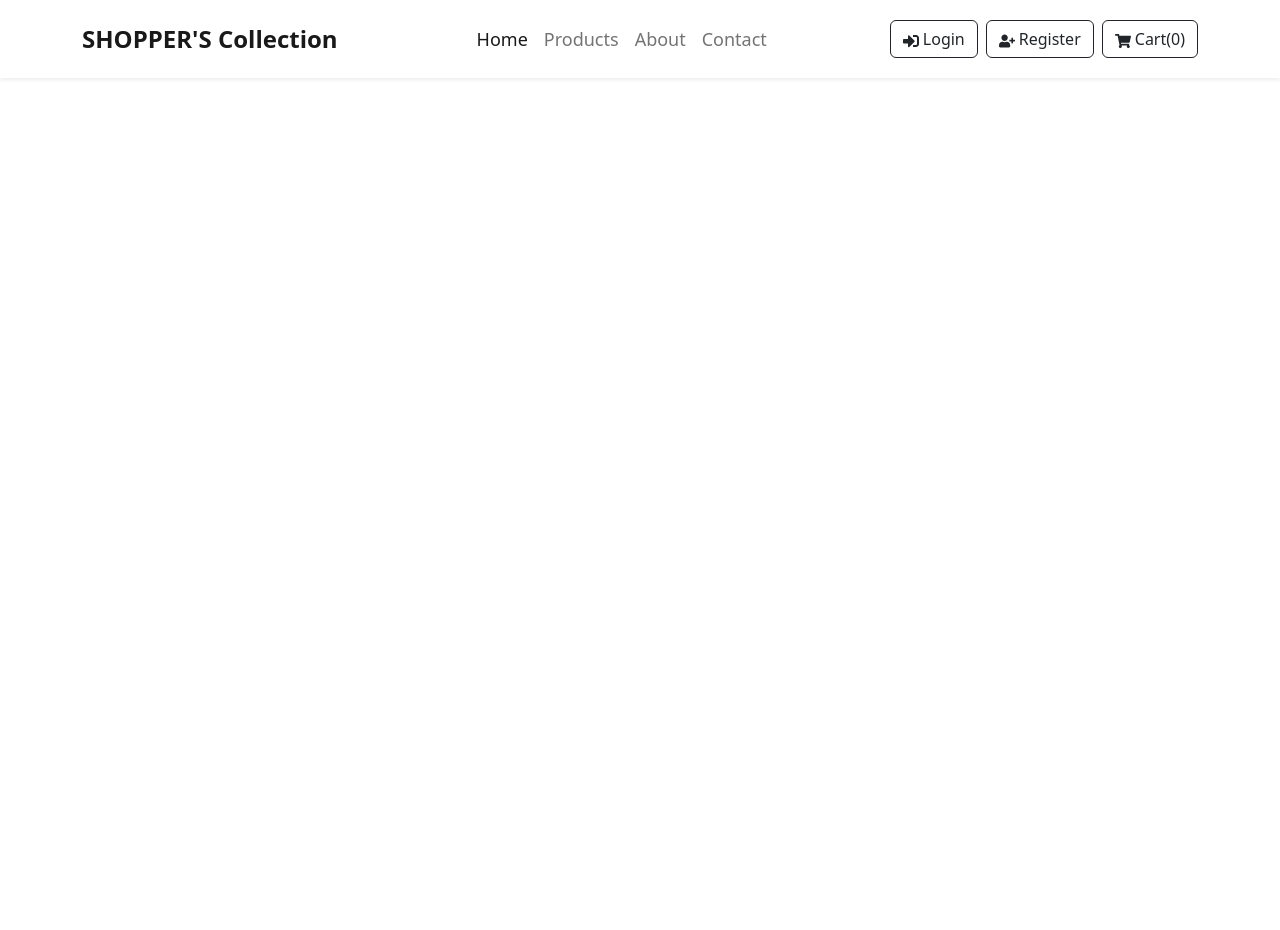
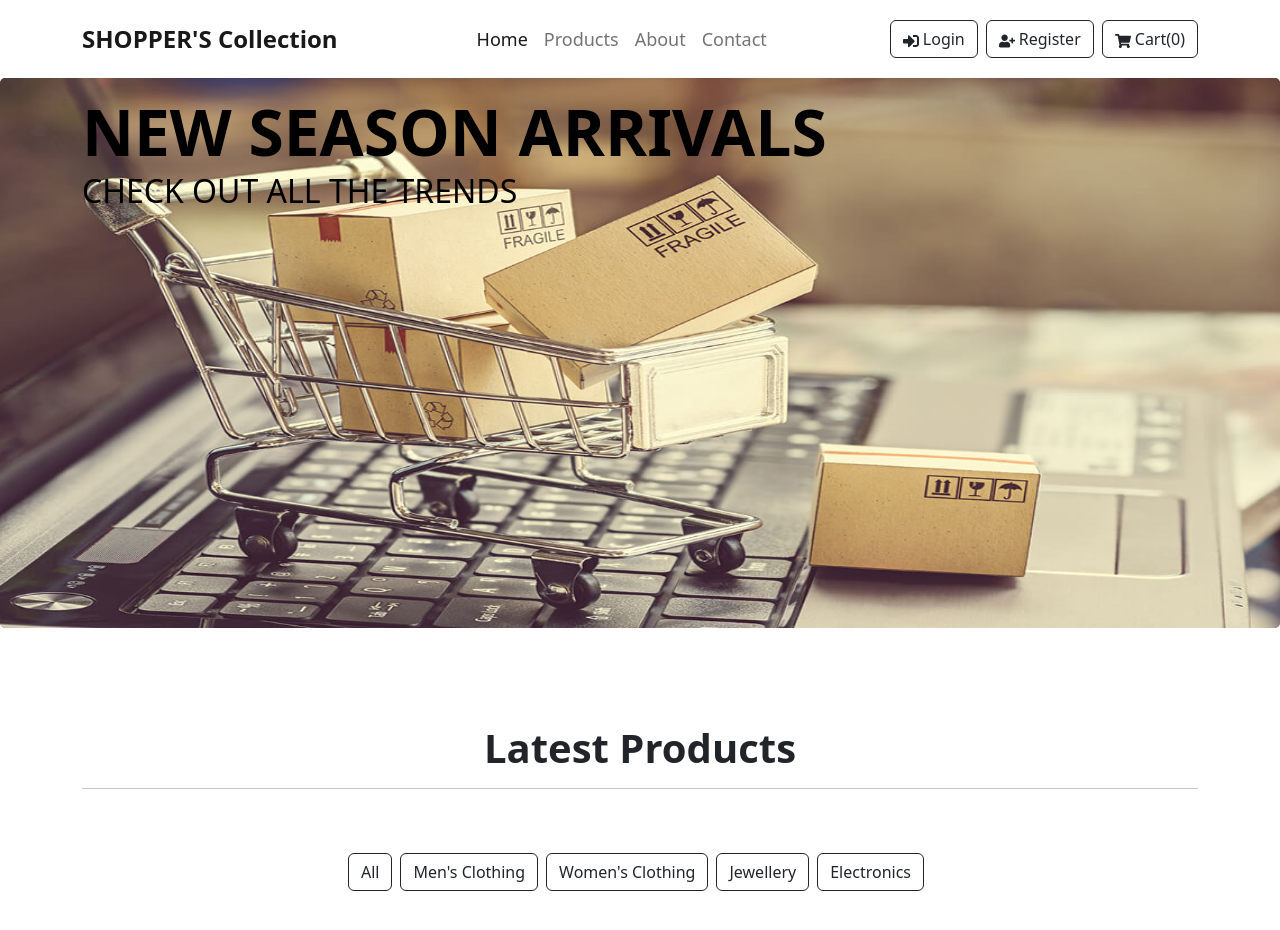
Before and after one commit to SreeparnaPaul/ReactEcommerce, a React (Create React App) app: page / in a window 1280 px wide. Shown: the top 930 px of the page. Before the commit the page ends 800 px from the top, so only its background shows below. Built offline with nearby package versions, Linux system fonts and the light colour scheme; no server answers.

Commit message:
#added Home.jsx and Product.jsx

```diff
--- a/src/App.js
+++ b/src/App.js
@@ -1,10 +1,12 @@
 import './App.css';
 import Navbar from './components/Navbar';
+import Home from './components/Home';
 
 function App() {
   return (
    <>
    <Navbar/>
+   <Home/>
    </>
   );
 }
--- /dev/null
+++ b/src/components/Home.jsx
@@ -0,0 +1,22 @@
+import React from 'react'
+import bg from '../assets/bg.jpg'
+import Products from './Products'
+function Home() {
+  return (
+    <div className='hero'>
+    <div className="card text-black bg-dark border-0">
+  <img src={bg} className="card-img" alt="Background" height="550px"/>
+  <div className="card-img-overlay d-flex flex-column ">
+  <div className='container'>
+    <h5 className="card-title display-3 fw-bolder mb-0">NEW SEASON ARRIVALS</h5>
+    <p className="card-subtitle lead fs-2">CHECK OUT ALL THE TRENDS</p>
+
+    </div>
+  </div>
+</div>
+<Products/>
+    </div>
+  )
+}
+
+export default Home
--- a/src/components/Navbar.jsx
+++ b/src/components/Navbar.jsx
@@ -3,25 +3,25 @@ import {FaSignInAlt,FaShoppingCart,FaUserPlus} from 'react-icons/fa'
 function Navbar() {
   return (
     <div>
-    <nav class="navbar navbar-expand-lg bg-white py-3 shadow-sm">
-    <div class="container">
-      <a class="navbar-brand fw-bold fs-4" href="#">SHOPPER'S Collection</a>
-      <button class="navbar-toggler" type="button" data-bs-toggle="collapse" data-bs-target="#navbarSupportedContent" aria-controls="navbarSupportedContent" aria-expanded="false" aria-label="Toggle navigation">
-        <span class="navbar-toggler-icon"></span>
+    <nav className="navbar navbar-expand-lg bg-white py-3 shadow-sm">
+    <div className="container">
+      <a className="navbar-brand fw-bold fs-4" href="#">SHOPPER'S Collection</a>
+      <button className="navbar-toggler" type="button" data-bs-toggle="collapse" data-bs-target="#navbarSupportedContent" aria-controls="navbarSupportedContent" aria-expanded="false" aria-label="Toggle navigation">
+        <span className="navbar-toggler-icon"></span>
       </button>
-      <div class="collapse navbar-collapse" id="navbarSupportedContent">
-        <ul class="navbar-nav mx-auto mb-2 mb-lg-0">
-          <li class="nav-item">
-            <a class="nav-link active" aria-current="page" href="#">Home</a>
+      <div className="collapse navbar-collapse" id="navbarSupportedContent">
+        <ul className="navbar-nav mx-auto mb-2 mb-lg-0">
+          <li className="nav-item">
+            <a className="nav-link active" aria-current="page" href="#">Home</a>
           </li>
-          <li class="nav-item">
-          <a class="nav-link" href="#">Products</a>
+          <li className="nav-item">
+          <a className="nav-link" href="#">Products</a>
         </li>
-          <li class="nav-item">
-            <a class="nav-link" href="#">About</a>
+          <li className="nav-item">
+            <a className="nav-link" href="#">About</a>
           </li>
-          <li class="nav-item">
-          <a class="nav-link" href="#">Contact</a>
+          <li className="nav-item">
+          <a className="nav-link" href="#">Contact</a>
         </li>
         </ul>
         <div className='buttons'>
--- /dev/null
+++ b/src/components/Products.jsx
@@ -0,0 +1,53 @@
+import React, { useEffect, useState } from "react";
+
+function Products() {
+  const [data, setData] = useState([]);
+  const [filter, setFilter] = useState(data);
+  const [loader, setLoader] = useState(false);
+  let componentMounted = true;
+
+  useEffect(() => {
+    fetch('https://fakestoreapi.com/products')
+    .then(res=>res.json())
+    .then(e=>{console.log(e)
+    setData(e)
+            })
+            .catch(e => console.error(e));
+        },[]);
+  const Loading = () => {
+    return <>Loading...</>;
+  };
+  const ShowProducts = () => {
+    return (
+      <>
+        <div className="buttons d-flex justify-content-center mb-5 pb-5">
+          <button className="btn btn-outline-dark me-2">All</button>
+          <button className="btn btn-outline-dark me-2">Men's Clothing</button>
+          <button className="btn btn-outline-dark me-2">
+            Women's Clothing
+          </button>
+          <button className="btn btn-outline-dark me-2">Jewellery </button>
+          <button className="btn btn-outline-dark me-2">Electronics</button>
+        </div>
+      </>
+    );
+  };
+
+  return (
+    <div>
+      <div className="container my-5 py-5">
+        <div className="row">
+          <div className="col-12 mb-5">
+            <h1 className="display-6 fw-bolder text-center">Latest Products</h1>
+            <hr />
+          </div>
+        </div>
+        <div className="row justify-content-center">
+          {loader ? <Loading /> : <ShowProducts />}
+        </div>
+      </div>
+    </div>
+  );
+}
+
+export default Products;
```
Also changed, not shown: src/assets/bg.jpg (added).
